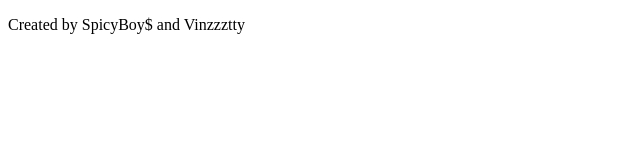
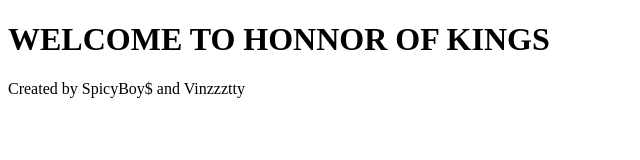
Before and after one commit to leonanrdo7/tektok-HOK, a plain HTML site: page index.html in a window 1280 px wide. Shown: the whole page, without its empty margins (0-640 px from the left). Drawn offline with Linux system fonts and the light colour scheme.

Commit message:
menambahkan judul

```diff
--- a/index.html
+++ b/index.html
@@ -6,6 +6,7 @@
         <title>Document</title>
     </head>
     <body>
+        <h1>WELCOME TO HONNOR OF KINGS</h1>
         <p>Created by SpicyBoy$ and Vinzzztty</p>
     </body>
 </html>
```
